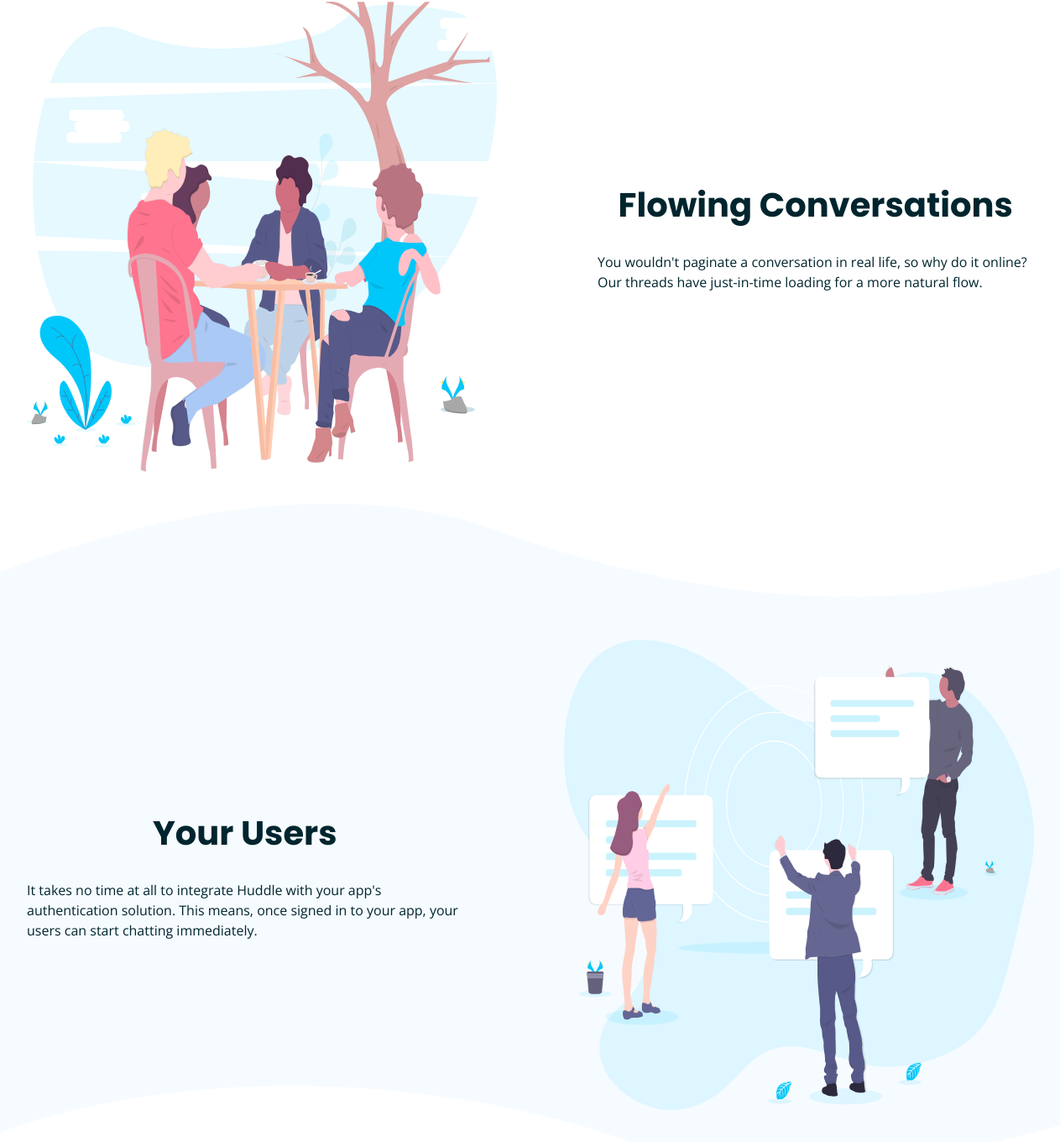
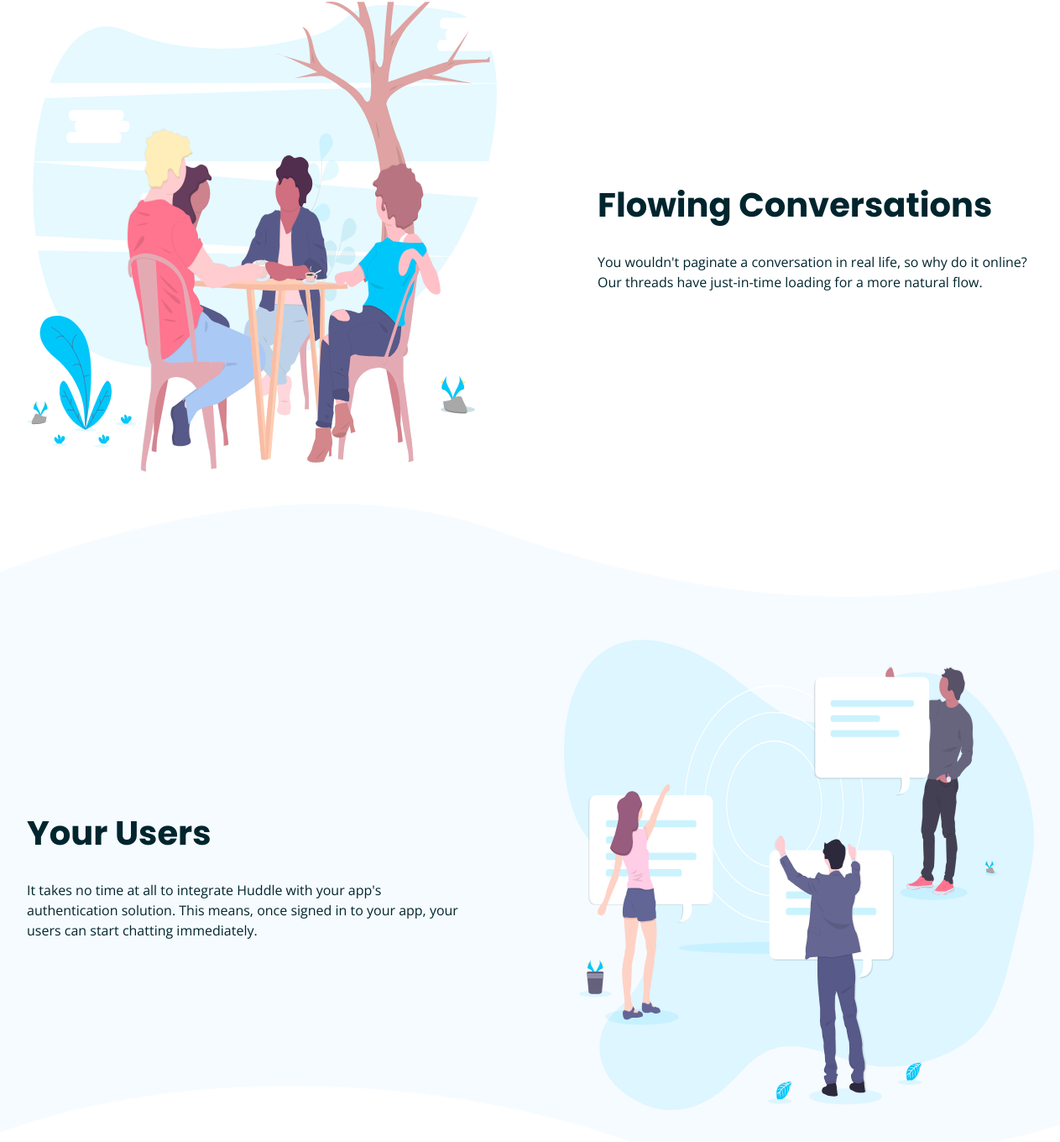
Before and after one commit to LukaSulakvelidze/huddle-vol2, a plain HTML site: page index.html in a window 1536 px wide. Shown: the part 2857-4217 px from the top of the page at 84% size, without its empty margins (136-1399 px from the left). Drawn offline with nearby package versions, Linux system fonts and the light colour scheme.

Commit message:
second commit

```diff
--- a/huddle.css
+++ b/huddle.css
@@ -632,8 +632,9 @@ svg:hover path {
   }
 
   .item4-1 {
+    align-items: baseline;
+    gap: 26px;
     margin-top: 212px;
-    gap: 26px;
   }
 
   .flowing {
@@ -661,8 +662,9 @@ svg:hover path {
   }
 
   .item5-1 {
+    align-items: baseline;
+    gap: 26px;
     margin-top: 200px;
-    gap: 26px;
   }
 
   .your {
```
